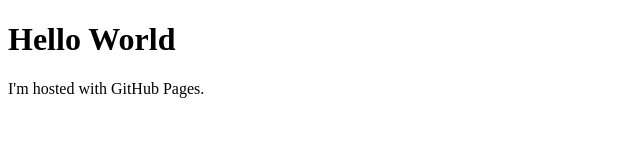
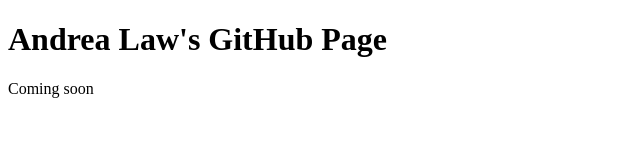
Before and after one commit to andrealaw/andrealaw.github.io, a plain HTML site: page index.html in a window 1280 px wide. Shown: the whole page, without its empty margins (0-640 px from the left). Drawn offline with Linux system fonts and the light colour scheme.

Commit message:
Update page content

```diff
--- a/index.html
+++ b/index.html
@@ -1,7 +1,10 @@
 <!DOCTYPE html>
 <html>
+    <head>
+        <title>Andrea's GitHub Page</title>
+    </head>
 <body>
-<h1>Hello World</h1>
-<p>I'm hosted with GitHub Pages.</p>
+<h1>Andrea Law's GitHub Page</h1>
+<p>Coming soon</p>
 </body>
 </html>
```
